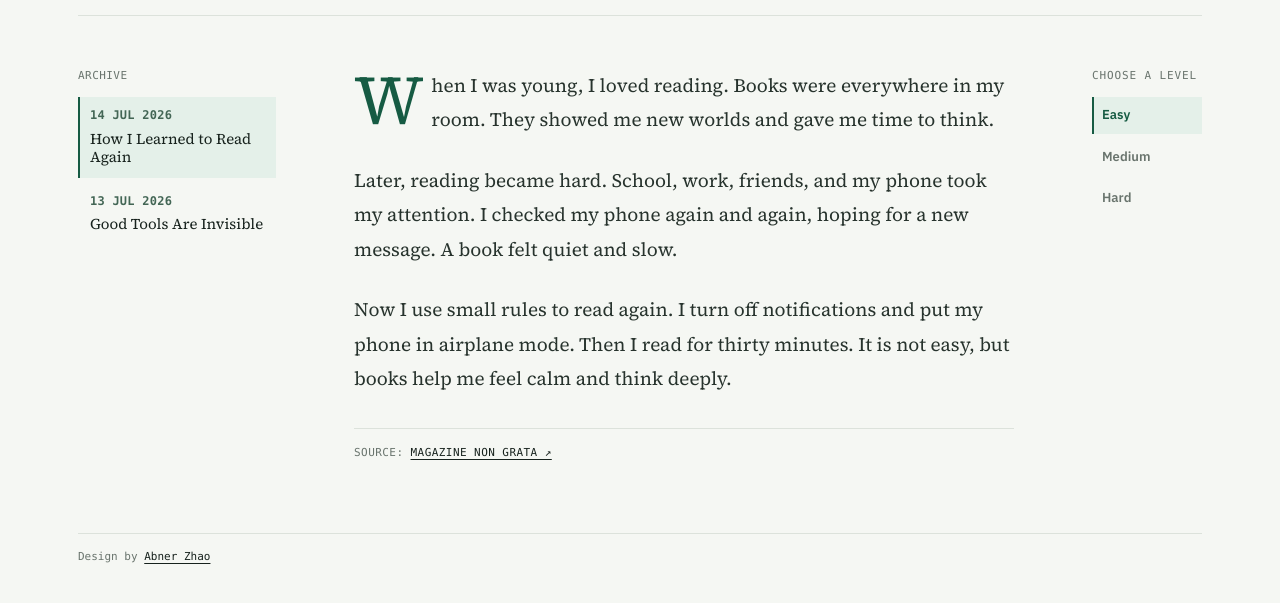
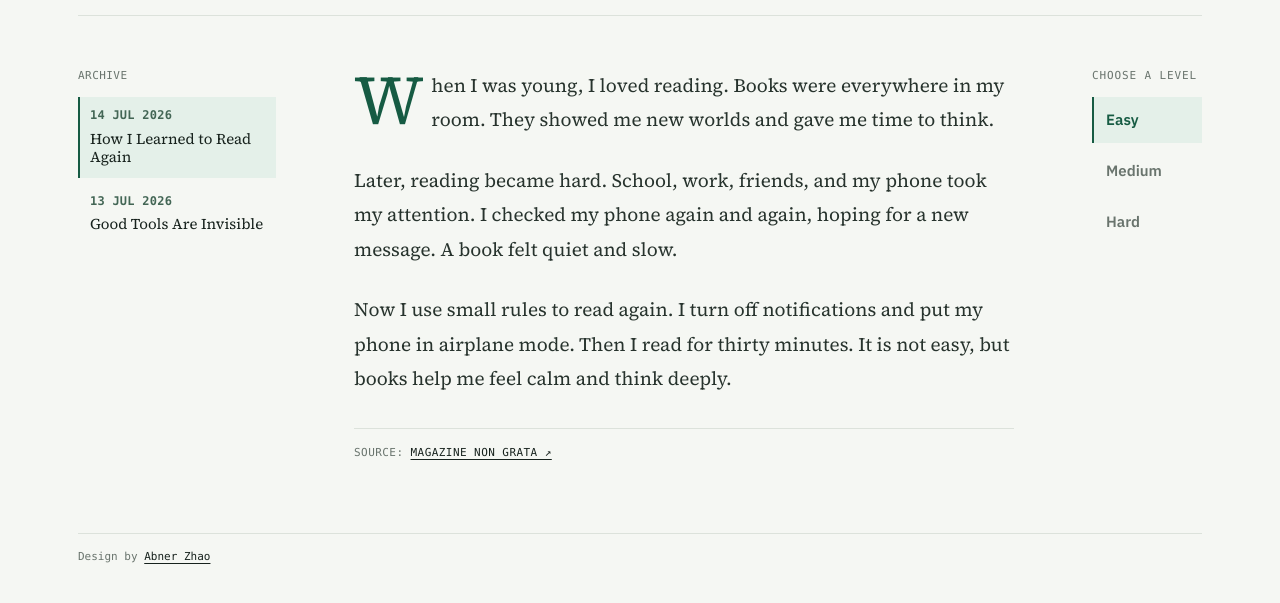
Before and after one commit to abnerzhao/hn-reader, a plain HTML site: page index.html in a window 1280 px wide. Shown: the part 77-680 px from the top of the page. Drawn offline with Linux system fonts and the light colour scheme.

Commit message:
提升难度切换控件可点击性

```diff
--- a/index.html
+++ b/index.html
@@ -73,7 +73,7 @@
     .archive-name { display: block; color: var(--ink); font: 15px/1.2 var(--serif); }
     .levels { position: sticky; top: 20px; display: grid; gap: 5px; align-self: start; }
     .levels-title { margin: 0 0 8px; color: var(--muted); font: 11px/1.5 var(--mono); letter-spacing: .08em; text-transform: uppercase; }
-    .level { display: flex; align-items: center; justify-content: space-between; width: 100%; border: 0; border-left: 2px solid transparent; background: transparent; color: var(--muted); padding: 10px 8px; font-size: 13px; font-weight: 600; line-height: 1.25; text-align: left; transition: color .16s ease, background .16s ease; }
+    .level { display: flex; align-items: center; justify-content: space-between; width: 100%; min-height: 46px; border: 0; border-left: 2px solid transparent; background: transparent; color: var(--muted); padding: 0 12px; font-size: 15px; font-weight: 600; line-height: 1.25; text-align: left; transition: color .16s ease, background .16s ease; }
     .level:hover { background: #edf1ec; color: var(--ink); }
     .level[aria-pressed="true"] { border-color: var(--green); background: var(--green-soft); color: var(--green); font-weight: 730; }
     .source { margin: 32px 0 0; padding-top: 16px; border-top: 1px solid var(--line); }
```
